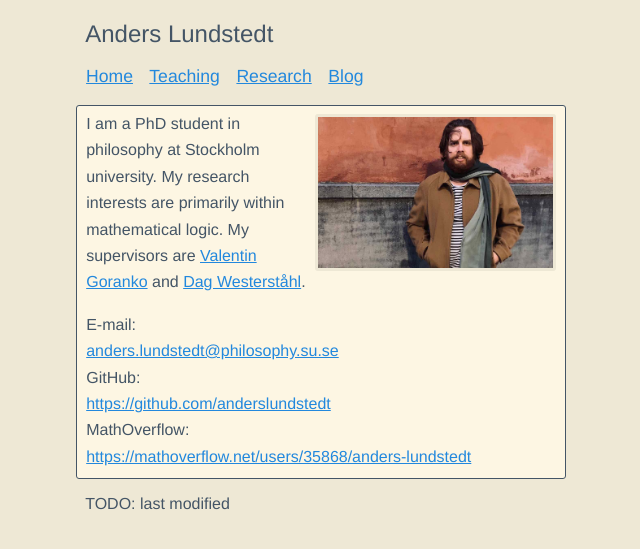
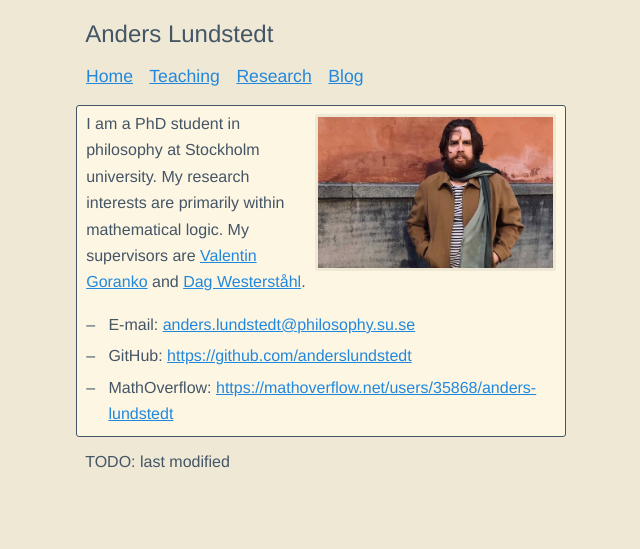
Before and after one commit to anderslundstedt/anderslundstedt.github.io, a Jekyll site: the page built from index.html, in a window 1280 px wide. Shown: the top 549 px of the page, without its empty margins (319-959 px from the left). Built offline with Jekyll 4.4.1, drawn with Linux system fonts in a browser that asks for light colours.

Commit message:
made my online presences into an ul

```diff
--- a/index.html
+++ b/index.html
@@ -12,16 +12,17 @@ layout: default
   <a href="https://www.philosophy.su.se/english/research/our-researchers/faculty/dag-westerst%C3%A5hl-1.165620">Dag Westerståhl</a>.
 </p>
 
-<p>
+<ul>
+  <li>
     E-mail:
-  <br>
     <a href="mailto:anders.lundstedt@philosophy.su.se">anders.lundstedt@philosophy.su.se</a>
-  <br>
+  </li>
+  <li>
     GitHub:
-  <br>
     <a href="https://github.com/anderslundstedt">https://github.com/anderslundstedt</a>
-  <br>
+  </li>
+  <li>
     MathOverflow:
-  <br>
     <a href="https://mathoverflow.net/users/35868/anders-lundstedt">https://mathoverflow.net/users/35868/anders-lundstedt</a>
-</p>
+  </li>
+</ul>
```
Lines whose indentation alone changed are shown as unchanged.
